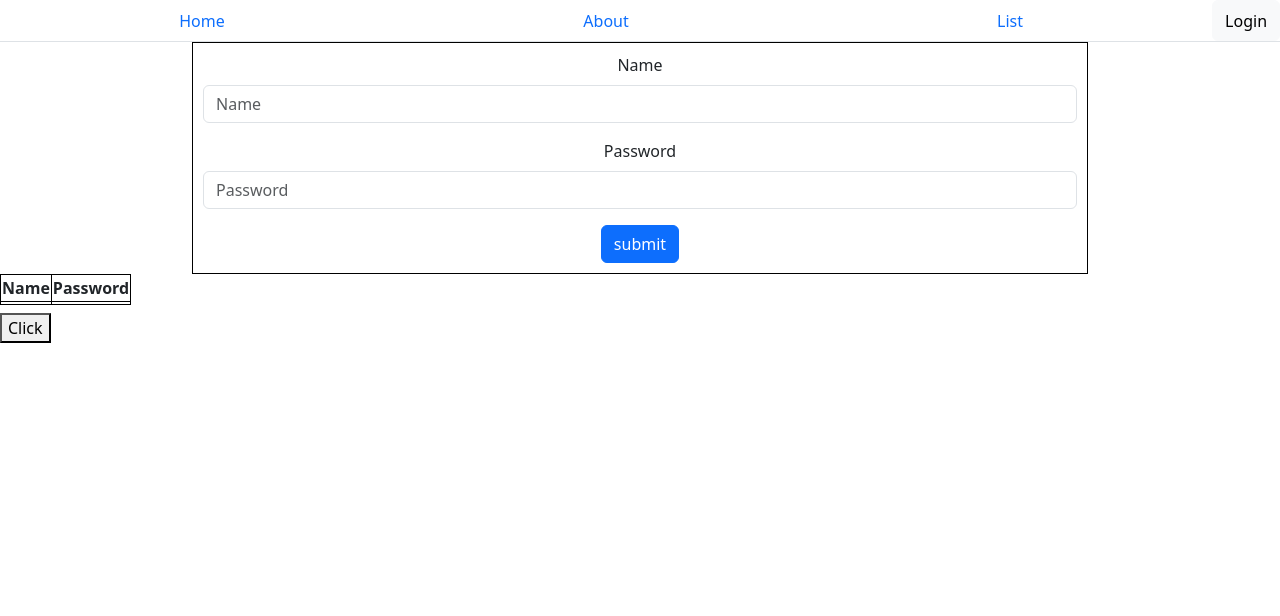
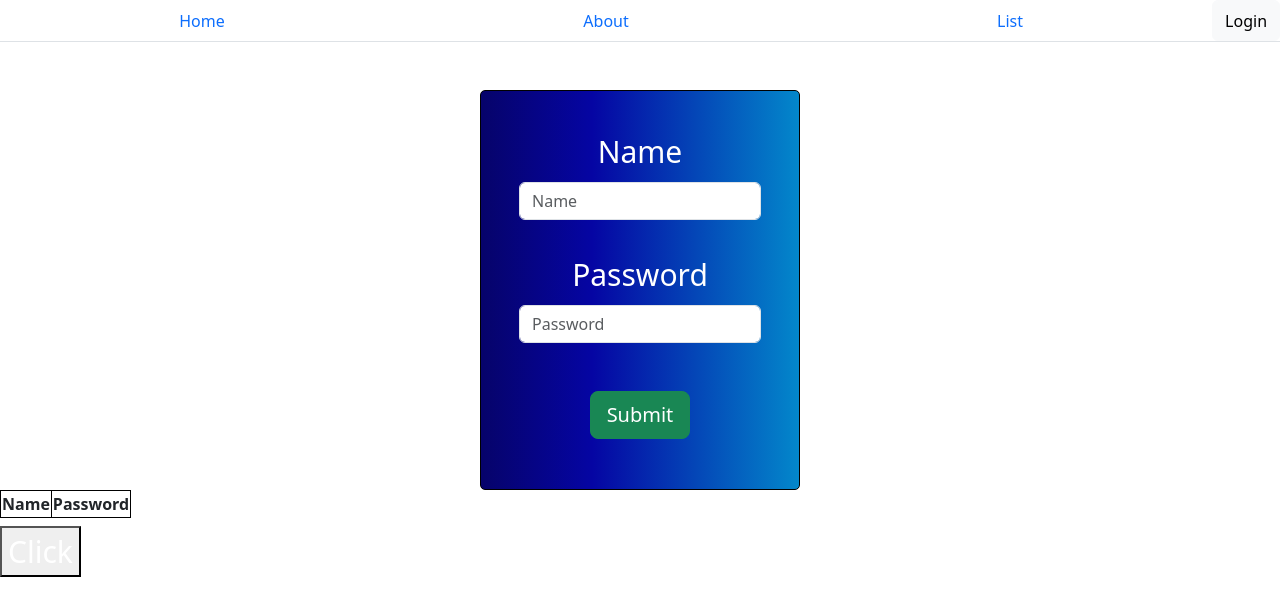
Before and after one commit to alexpandiyan-coder/React-3, a React (Create React App) app: page /Login in a window 1280 px wide. Shown: the top 616 px of the page. Built offline with nearby package versions, Linux system fonts and the light colour scheme.

Commit message:
login css updated

```diff
--- a/package.json
+++ b/package.json
@@ -12,7 +12,7 @@
     "react-dom": "^18.3.1",
     "react-icons": "^5.3.0",
     "react-router-dom": "^6.26.2",
-    "react-scripts": "5.0.1",
+    "react-scripts": "^5.0.1",
     "web-vitals": "^2.1.4"
   },
   "scripts": {
--- a/src/Components/Login.js
+++ b/src/Components/Login.js
@@ -22,17 +22,19 @@ function Login() {
  }
   return (
   <section>
-    <Form >
-    <Form.Group className="mb-3"  controlId="formGroupEmail">
-      <Form.Label>Name</Form.Label>
+    <Form  className="w-25 mt-5 justifyContent-center">
+    <Form.Group className="mb-3 p-2"  controlId="formGroupEmail">
+      <Form.Label className="">Name</Form.Label>
       <Form.Control type="email" placeholder="Name" ref={RefName} />
     </Form.Group>
-    <Form.Group className="mb-3 " controlId="formGroupPassword">
+    <Form.Group className="mb-3 p-2" controlId="formGroupPassword">
       <Form.Label>Password</Form.Label>
-      <Form.Control type="password" placeholder="Password" ref={RefPassword } />
+      <Form.Control type="pa
+      ssword" placeholder="Password" ref={RefPassword } />
     </Form.Group>
-    <Button variant="primary" onClick={submit} >
-          submit
+    <br />
+    <Button variant="success" size="lg" onClick={submit} >
+          Submit
         </Button>
   </Form>
   <main>
--- a/src/Components/UserTable.js
+++ b/src/Components/UserTable.js
@@ -6,6 +6,8 @@ import React, { useRef, useState } from 'react'
 function UserTable({tableData}) {
 
      const [data,setdata]= useState()
+
+
 
          const RefValue  =useRef()
 
@@ -20,12 +22,6 @@ function UserTable({tableData}) {
         <th>Password</th>
         </tr>
 
-            <tr>
-                <td>{tableData.name}</td>
-                <td>{tableData.password}</td>
-                </tr>
-
-
      </table>
 
  <h1 ref={RefValue}>{tableData.name}</h1>
--- a/src/Components/login.css
+++ b/src/Components/login.css
@@ -6,25 +6,34 @@
     width: 50%;
     height: 100vh;
 
-
-
 }
 
 label,input,button{
 display: flex;
  justify-content: center;
+ color:white;
  gap: 10px;
+ font-size:30px;
  /* align-items: center; */
  /* align-content: center; */
 }
 
 
 form{
-    margin: 0 auto;
-    width: 70%;
+    margin:auto;
+    width: 80%;
+    height: 400px;
     border: 1px solid black;
     padding: 10px;
    text-align: center;
+   padding: 30px;
+   margin-top: 10px;
+   border-radius: 5px;
+
+   background: rgb(15, 11, 199);
+   background: linear-gradient(90deg, rgb(6, 3, 106) 0%,
+ rgb(5, 5, 163) 35%, rgb(3, 135, 203) 100%);
+
 }
 
 input{
```
Also changed, not shown: 1 other file (tests, documents, lock files or other folders).
